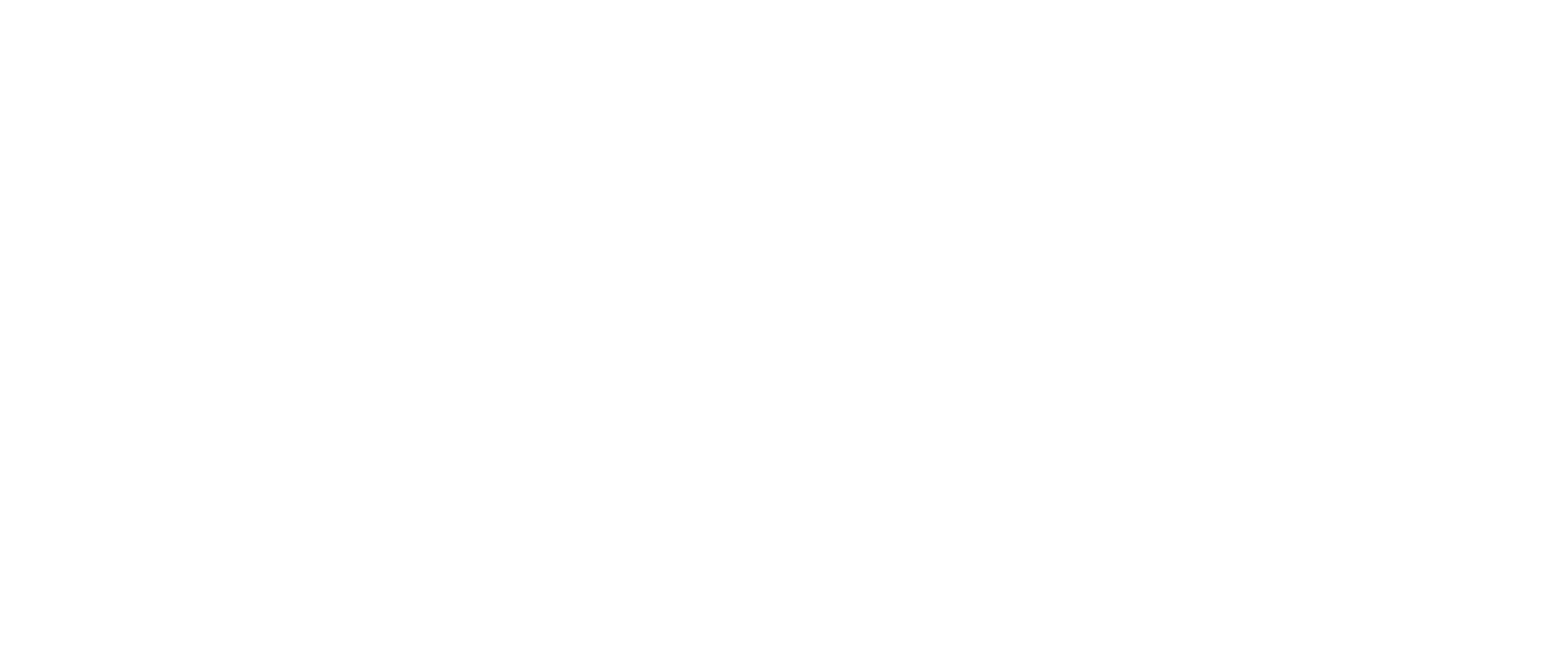
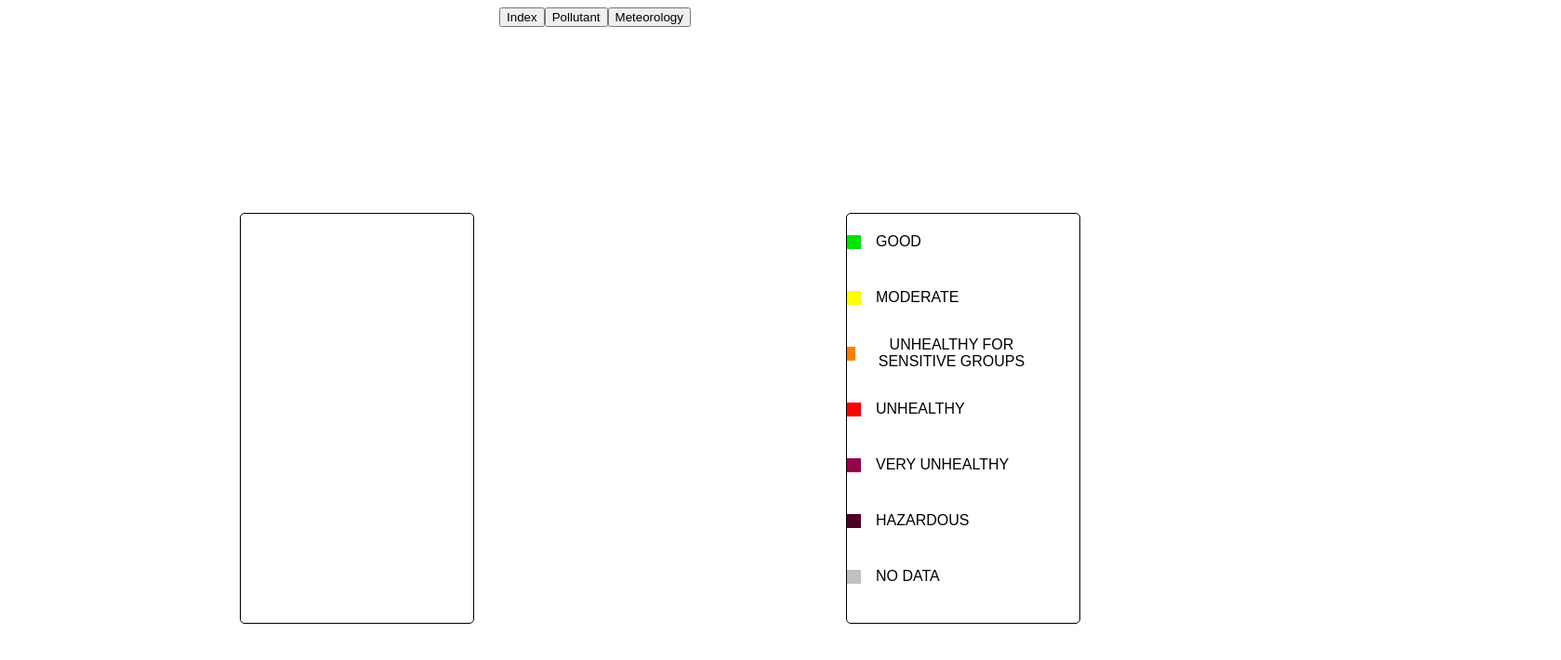
Before and after one commit to TalDahan2304/Web-assignment, a React (Create React App) app in the folder webassignment/: page / in a window 1280 px wide. Shown: the top 710 px of the page at 93% size, 1679 px wide, since content can reach past the window. Built offline with nearby package versions, Linux system fonts and the light colour scheme.

Commit message:
MonitorType componenet + fix map problem + styles

```diff
--- a/webassignment/src/App.css
+++ b/webassignment/src/App.css
@@ -1,5 +1,6 @@
 *{
   text-align: center;
+  align-items: center;
 }
 .monitortypebtns{
   background-color: #4CAF50; /* Green */
@@ -11,3 +12,27 @@
   display: inline-block;
   font-size: 16px;
 }
+
+.legendborder{
+  height: 440px;
+  width: 250px;
+  align-items: center;
+  border:1px solid #000000;
+  margin-top: 200px;
+  margin-left: 400px;
+  border-radius: 5px;
+}
+.monitorborder{
+  height: 440px;
+  width: 250px;
+  margin-top: 200px;
+  margin-left: 250px;
+  align-items: center;
+  border:1px solid #000000;
+  border-radius: 5px;
+}
+.container{
+  display:flex;
+  flex-direction:row;
+  align-items: center;
+}
--- a/webassignment/src/App.js
+++ b/webassignment/src/App.js
@@ -3,6 +3,7 @@
 import React from "react";
 import Legend from './components/Legend/Legend'
 import Monitor from './components/Monitor/Monitor'
+import MonitorType from './components/Monitortype/Monitortype'
 
 function App() {
 
@@ -13,15 +14,15 @@
         {/* {data.MonitorType.map((item,i) => (
           <button className="monitortypebtns" key={i} id={item.Id}  onClick = {()=>setActive(console.log(item.Name, item.Id))} >{item.Name} </button>
         ))} */}
+        <MonitorType/>
+        <div className="container">
+          <div className="monitorborder">
+            <Monitor id={1} monitorList={data.Monitor}/>
+          </div>
 
-        <div style={{
-          height:"100vh",
-          width:"100vw",
-        }}>
-          <Monitor id={1} monitorList={data.Monitor}/>
-        {/* <Legend tags={data.Legends[1].tags}/> */}
-
-
+          <div className="legendborder">
+            <Legend tags={data.Legends[1].tags}/>
+          </div>
         </div>
     </div>
   );
--- a/webassignment/src/components/Legend/Legend.js
+++ b/webassignment/src/components/Legend/Legend.js
@@ -1,5 +1,6 @@
 import './LegendStyle.css'
 import React  from "react";
+import data from '../../details.json';
 
 const LegendItem = (props) =>{
     const {label, color} = props;
@@ -8,12 +9,14 @@
             <div style={{
                 height: 15,
                 width: 15,
-                backgroundColor: `${color}`
+                backgroundColor: `${color}`,
+
             }}></div>
             <div>
                 {label}
             </div>
         </div>
+
     )
 }
 
@@ -21,12 +24,12 @@
     const {tags}= props;
     return(
         <div style={{
-            height:"50vh",
-            width:"50vw",
+            height:"100vh",
+            width:"60vw",
           }}>
 
-        {tags?.map(item => {
-            return <LegendItem color={item.Color} label={item.Label}/>
+        {tags?.map((item,index) => {
+            return <LegendItem key={index} color={item.Color} label={item.Label}/>
         })}
         </div>
     )
--- a/webassignment/src/components/Legend/LegendStyle.css
+++ b/webassignment/src/components/Legend/LegendStyle.css
@@ -4,4 +4,10 @@
         gap: 16px;
         height: 60px;
         width: 200px;
+        /* border: 1px solid #000000;
+        border-radius: 10px; */
+        font-family: 'Assistant', sans-serif;
+        text-align: center;
+
+
 }
--- a/webassignment/src/components/Monitor/Monitor.js
+++ b/webassignment/src/components/Monitor/Monitor.js
@@ -1,5 +1,6 @@
 import './MonitorStyle.css'
 import React, {useState, useEffect} from "react";
+import data from '../../details.json';
 
 
 const MonitorItem = (props) =>{
@@ -32,8 +33,8 @@
 
     return(
         <div>
-            {monitors.map((monitor)=>{
-                    return <MonitorItem id={monitor.MonitorTypeId} name={monitor.Name}/>
+            {monitors.map((index ,monitor)=>{
+                    return <MonitorItem key={index} id={monitor.MonitorTypeId} name={monitor.Name}/>
             })}
 
         </div>
--- a/webassignment/src/components/Monitor/MonitorStyle.css
+++ b/webassignment/src/components/Monitor/MonitorStyle.css
@@ -0,0 +1,3 @@
+.btns{
+
+}
--- /dev/null
+++ b/webassignment/src/components/Monitortype/Monitortype.js
@@ -0,0 +1,32 @@
+import './MonitortypeStyle.css'
+import React  from "react";
+import data from '../../details.json';
+
+
+function MonitorType() {
+    const buttons = data.MonitorType.map((monitorType) => {
+      return (
+        <button key={monitorType.Id}>
+          {monitorType.Name}
+        </button>
+      );
+    });
+
+    return <div>{buttons}</div>;
+  }
+
+  export default MonitorType;
+
+// const Monitortypebtns = () =>{
+
+// };
+
+// const MonitortypeItem = (props)=>{
+//     const {name, id}=props;
+
+//     return(
+//         <div className="btndiv">
+//             <button className="btns" onClick={Monitortypebtns} > {name} </button>
+//         </div>
+//     )
+// }
```
Also changed, not shown: webassignment/src/components/Monitortype/MonitortypeStyle.css (added).
